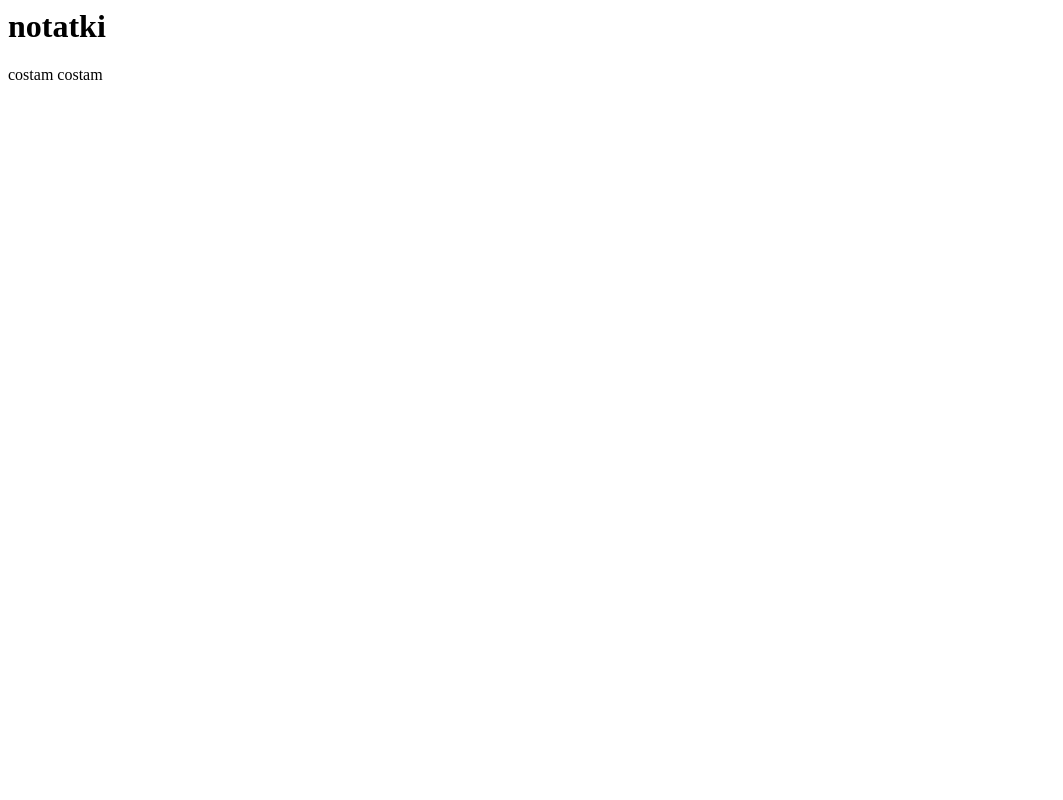
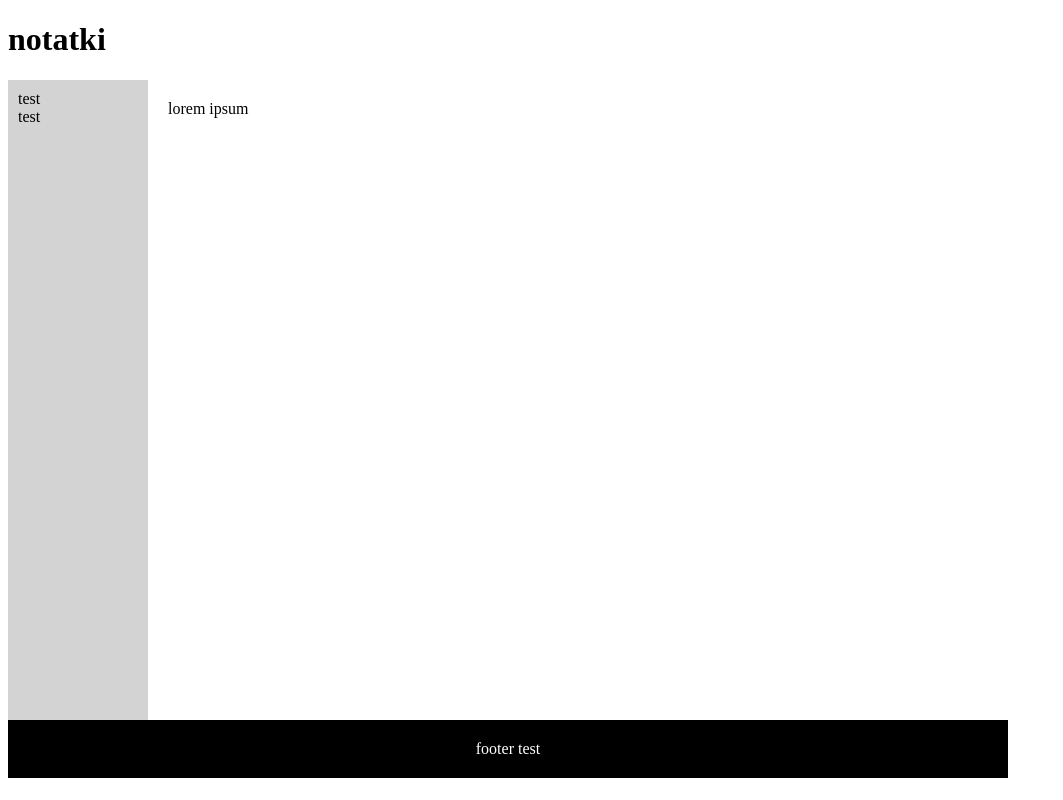
Before and after one commit to marek-hadron/marek-notes, a plain HTML site: page index.html in a window 1280 px wide. Shown: the whole page, without its empty margins (0-1063 px from the left). Drawn offline with Linux system fonts and the light colour scheme.

Commit message:
index updated

```diff
--- a/index.html
+++ b/index.html
@@ -1,13 +1,71 @@
-<html lang="en" >
+<!DOCTYPE HTML>
+
+<html lang="pl" >
 <head>
     <meta charset="UTF-8" >
     <meta name = "viewport" content = "width=device-width, initial-scale=1.0" >
     <title>Document</title>
+    <style>
+      #container
+      {
+        width: 1000px;
+        magin-left: auto;
+        margin-right: auto;
+      }
+      #id
+      {
+        bacground-color: black;
+        color: white;
+        text-align: center;
+        padding: 15px;
+      }
+      #nav
+      {
+        float: left;
+        background-color: lightgray;
+        width: 120px;
+        min-height: 620px;
+        padding: 10px;
+      }
+       #content
+      {
+        float: left;
+        width: 600px;
+        padding: 20px;
+      }
+       #footer
+      {
+        clear: both;
+        background-color: black;
+        color: white;
+        text-align: center;
+        padding: 20px;
+      }
+    </style>
 </head>
 
 <body>
-    <h1>notatki </h1>
-<p> costam costam</p>
+
+    <div id="container">
+      <div id = "logo">
+        <h1> notatki </h1>
+      </div>
+
+      <div id = "nav">
+        test <br />
+        test <br />
+      </div>
+
+      <div id = "content">
+        lorem ipsum
+      </div>
+
+      <div id = "footer">
+        footer test
+      </div>
+
+    </div>
+
 </body>
 
 </html>
```
